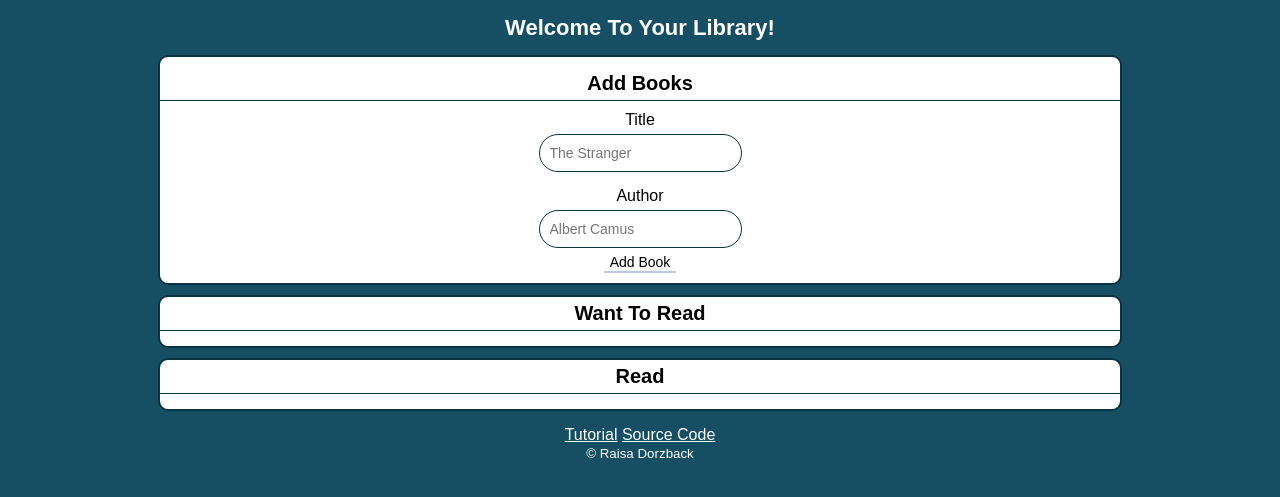
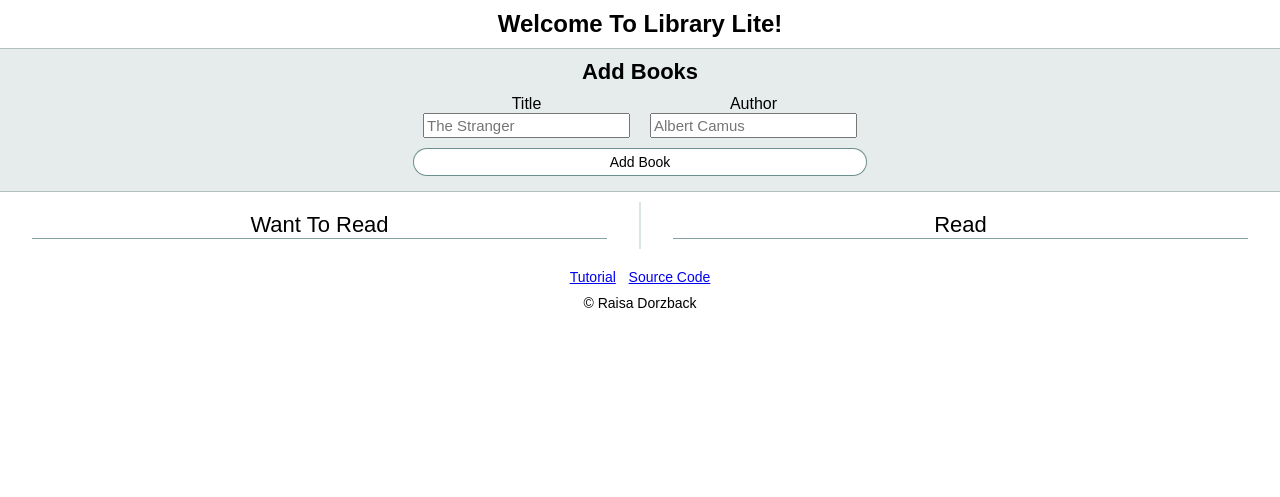
Before and after one commit to raisa-d/library-lite-demo, a Node server app: page / in a window 1280 px wide. Shown: the top 497 px of the page. Run offline with Node 20, Linux system fonts and the light colour scheme; data that the repository does not hold is empty; some libraries are stand-ins or nearby versions.

Commit message:
updated styles

```diff
--- a/public/style.css
+++ b/public/style.css
@@ -1,140 +1,143 @@
+/* BASE STYLES */
+* {
+    box-sizing: border-box;
+    margin: 0;
+    padding: 0;
+}
+
         html {
+            font-size: 62.5%;
             font-family: Arial, Helvetica, sans-serif;
-    background: #164E63;
-    font-size: 62.5%;
         }
 
             h1 {
-    color: #fff;
-    font-size: 2.2rem;
+                font-size: 2.4rem;
+                text-align: center;
             }
 
-h2 {
-    font-size: 2rem;
-    border-bottom: 0.1rem solid #0A3342;
-    width: 100%;
-    text-align: center;
-    margin: 0;
-    padding: 0.5rem 0;
+                h2 { font-size: 2.2rem; }
+
+                    h1, h2 { margin: 1rem 0; }
+
+                        li {
+                            font-size: 1.8rem;
+                            list-style:none;
                         }
 
-li {
-    font-size: 1.6rem;
+                            label { font-size: 1.6rem; }
+
+                                input {
+                                    font-size: 1.5rem;
+                                    padding: 0.2rem;
                                 }
 
-h1, form {
+                                    div a, small { font-size: 1.4rem; }
+
+/* FLEXBOX */
+.flex {
+    display: -webkit-box;
+    display: -webkit-flex;
+    display: -moz-box;
+    display: -ms-flexbox;
+    display: flex
+}
+
+    .flex-wrap {
+        flex-wrap: wrap;
+        justify-items: center;
+    }
+
+        .flex-col {
+            flex-direction: column;
+        }
+
+            .space-around {
+                justify-content: space-around;
+            }
+
+                .space-evenly {
+                    justify-content: space-evenly;
+                }
+
+                    .align-center {
+                        align-items: center;
+                    }
+
+                        .justify-center {
+                            justify-content: center;
+                        }
+
+/* FORM SECTION */
+.form-section {
+    border-top: 1px solid rgba(11, 70, 64, 0.25);
+    border-bottom: 1px solid rgba(11, 70, 64, 0.25);
+    padding-bottom: 1rem;
+    background: rgba(11, 70, 64, 0.1);
+}
+    .form-container > div {
+        margin: 0 1rem;
+    }
+
+/* LISTS SECTION */
+.lists-section h2 {
+    text-align: center;
+    font-weight: normal;
+    border-bottom: 0.1rem solid rgba(11, 70, 64, 0.5);
+    width: 90%;
+}
+
+    .want-sect, .read-sect {
+        margin: 1rem 0;
+    }
+
+        .book {
+            border: 0.1rem solid rgba(11, 70, 64, 0.6);
+            background: rgba(11, 70, 64, 0.15);
+            border-radius: 1.5rem;
+            padding: 1rem;
+            margin: 1rem;
+            flex-basis: 25rem;
             text-align: center;
         }
 
 /* BUTTONS */
-
-button, .btn {
-    background: none;
+.btn, button {
+    margin: 0.5rem 0;
+    font-size: 1.4rem;
+    border-radius: 1.5rem;
     border: none;
-    border-radius: 0;
-    border-bottom: .2rem solid #BEC9DF;
-    font-size: 1.4rem;
+    background: #fff;
+    padding: 0.5rem 0;
+    border: 0.1rem solid rgba(11, 70, 64, 0.6);
 }
 
-    button:hover,.btn:hover {
+    .btn:hover, button:hover {
         cursor: pointer;
-        border-bottom-color: #164E63;
-    }
-
-        .btn {
-            margin: 0.5rem;
-            padding: 0.7rem;
-        }
-
-/* SECTIONS */
-form {
-    padding: 1rem 0 1rem 0;
-}
-
-    form, section {
-        border-radius: 1rem;
-        background: #fff;
-        border: 0.2rem solid #0A3342;
-    }
-
-section {
-    display: flex;
-    flex-flow: column;
-    align-items: center;
-    padding-bottom: 1.5rem;
-}
-
-ul {
-    padding: 0 1rem;
-    margin: 0;
-}
-
-li {
-    list-style: none;
-    border-bottom: 1px solid #164e635c;
-    padding: 0.5rem 0;
-    display: flex;
-    align-items: center;
-    justify-content: center;
-}
-
-/* INPUTS */
-label {
-    display: flex;
-    flex-flow: column;
-    align-items: center;
-    padding-top: 1rem;
-    font-size: 1.6rem;
-}
-
-input {
-    border: none;
-    border-radius: 2rem;
-    border: 0.1rem solid #0A3342;
-    padding: 1rem;
-    margin: .5rem 0;
-    font-size: 1.4rem;
-}
-
-    /* FOOTER */
-    footer {
-        font-size: 1.6rem;
-        text-align: center;
-        color: black;
-        padding: 0.5rem 0;
-    }
-
-        /* LINKS */
-        a, small {
+        background-color: rgba(11, 70, 64, 0.8);
         color: #fff;
     }
 
-        a:hover {
-            color: #ccc;
+    .mt-1 { margin-top:1rem; }
+
+/* FOOTER */
+.mr-1 {margin-right: 1rem;}
+
+.mb-1 {margin-bottom: 1rem;}
+
+/* MEDIA QUERIES */
+@media all and (min-width: 765px) {
+    .lists-section {
+        flex-direction: row;
+        align-items: flex-start;
     }
 
+        .want-sect {
+            border-right: 0.1rem solid rgba(11, 70, 64, 0.15);
+            flex: 1;
+        }
 
-/* MEDIA QUERIES */
-@media all and (min-width: 425px) {
-    section, form {
-        margin: 1rem 2rem;
+            .read-sect {
+                border-left: 0.1rem solid rgba(11, 70, 64, 0.15);
+                flex: 1;
             }
 }
-
-@media all and (min-width: 950px) {
-    form, section {
-        margin: 1rem 6rem;
-    }
-}
-
-@media all and (min-width: 1145px) {
-    form, section {
-        margin: 1rem 15rem;
-    }
-}
-
-@media all and (min-width: 1300px) {
-    form, section {
-        margin: 1rem 25rem;
-    }
-}
--- a/views/index.ejs
+++ b/views/index.ejs
@@ -3,39 +3,52 @@
 <html lang="en">
 <head>
     <meta charset="UTF-8">
-    <meta name="viewport" content="width=device-width, initial-scale=1.0">
+    <meta name="viewport" content="width=device-width, initial-scale=1.0, user-scalable=yes">
     <title>Document</title>
     <link rel="stylesheet" href="/style.css">
 </head>
 <body>
-    <h1>Welcome To Your Library!</h1>
-    <form action="/add" method="POST">
+    <h1>Welcome To Library Lite!</h1>
+    <!-- Add Books Form -->
+    <section class="form-section flex flex-col align-center justify-center">
         <h2>Add Books</h2>
-        <label>Title
+        <form action="/add" method="POST" class="flex flex-col">
+            <div class="flex form-container">
+                <!-- Input Title -->
+                <div class="flex flex-col align-center">
+                    <label for="title">Title</label>
                     <input
                         placeholder="The Stranger"
                         type="text"
                         name="title"
+                        id="title"
                         required >
-        </label>
-        <label>Author
+                </div>
+                <!-- Input Author -->
+                <div class="flex flex-col align-center">
+                    <label for="author">Author</label>
                     <input
                         placeholder="Albert Camus"
                         type="text"
                         name="author"
+                        id="author"
                         required >
-        </label>
-        <button type="submit">Add Book</button>
+                </div>
+            </div>
+            <button type="submit" class="mt-1">Add Book</button>
         </form>
+    </section>
+    <!-- Section with both lists -->
+    <section class="lists-section flex flex-col align-center">
         <!-- Want To Read List -->
-     <section>
+        <section class="want-sect flex flex-col align-center">
             <h2>Want To Read</h2>
-        <ul>
+            <ul class="flex flex-wrap space-evenly">
                 <% for(const book of bookList) {
                     if(book.read === false) { %>
-                    <li>
+                        <li class="book flex flex-col justify-center">
                             <%= book.title %> by <%= book.author %>
-                        <input type="button" class="delete btn" value="Delete"></input>
+                            <input type="button" class="delete btn mt-1" value="Delete"></input>
                             <input type="button" class="mark-read btn" value="Mark Read"></input>
                         </li>
                     <% }
@@ -43,23 +56,24 @@
             </ul>
         </section>
         <!-- Read List -->
-     <section>
+        <section class="read-sect flex flex-col align-center">
             <h2>Read</h2>
-        <ul>
+            <ul class="flex flex-wrap space-evenly">
                 <% for(const book of bookList) {
                     if(book.read === true) { %>
-                    <li>
+                        <li class="book flex flex-col justify-center">
                             <%= book.title %> by <%= book.author %>
-                        <input type="button" class="delete btn" value="Delete"></input>
+                            <input type="button" class="delete btn mt-1" value="Delete"></input>
                             <input type="button" class="mark-unread btn" value="Mark Unread"></input>
                         </li>
                     <% }
                 } %>
             </ul>
         </section>
-     <footer>
-        <div>
-            <a href="#" target="_blank">Tutorial</a>
+    </section>
+     <footer class="flex flex-col align-center mt-1">
+        <div class="mb-1">
+            <a href="#" target="_blank" class="mr-1">Tutorial</a>
             <a href="https://github.com/raisa-d/library-lite-demo" target="_blank">Source Code</a>
         </div>
         <small>&copy; Raisa Dorzback</small>
```
Lines whose indentation alone changed are shown as unchanged.
